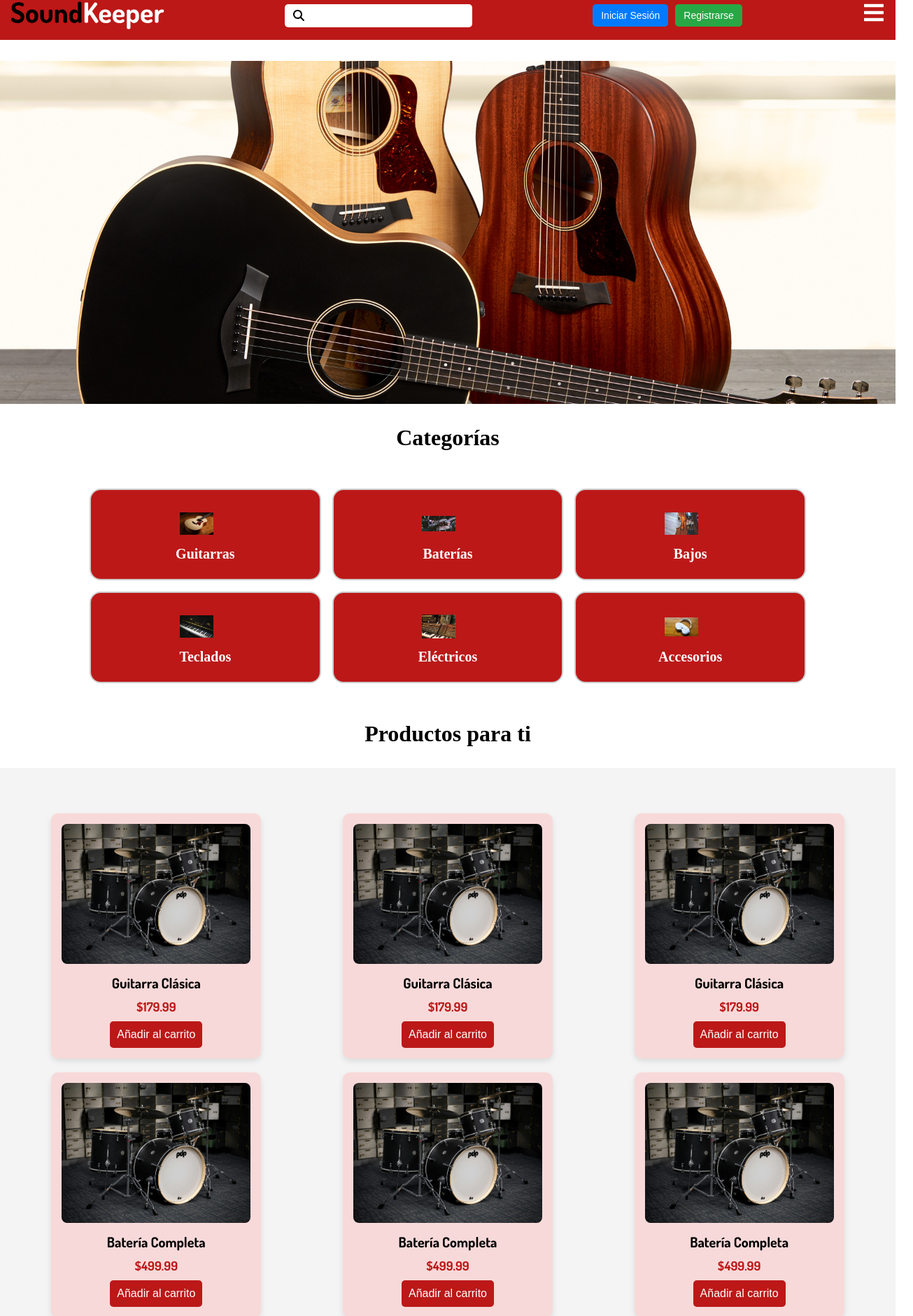
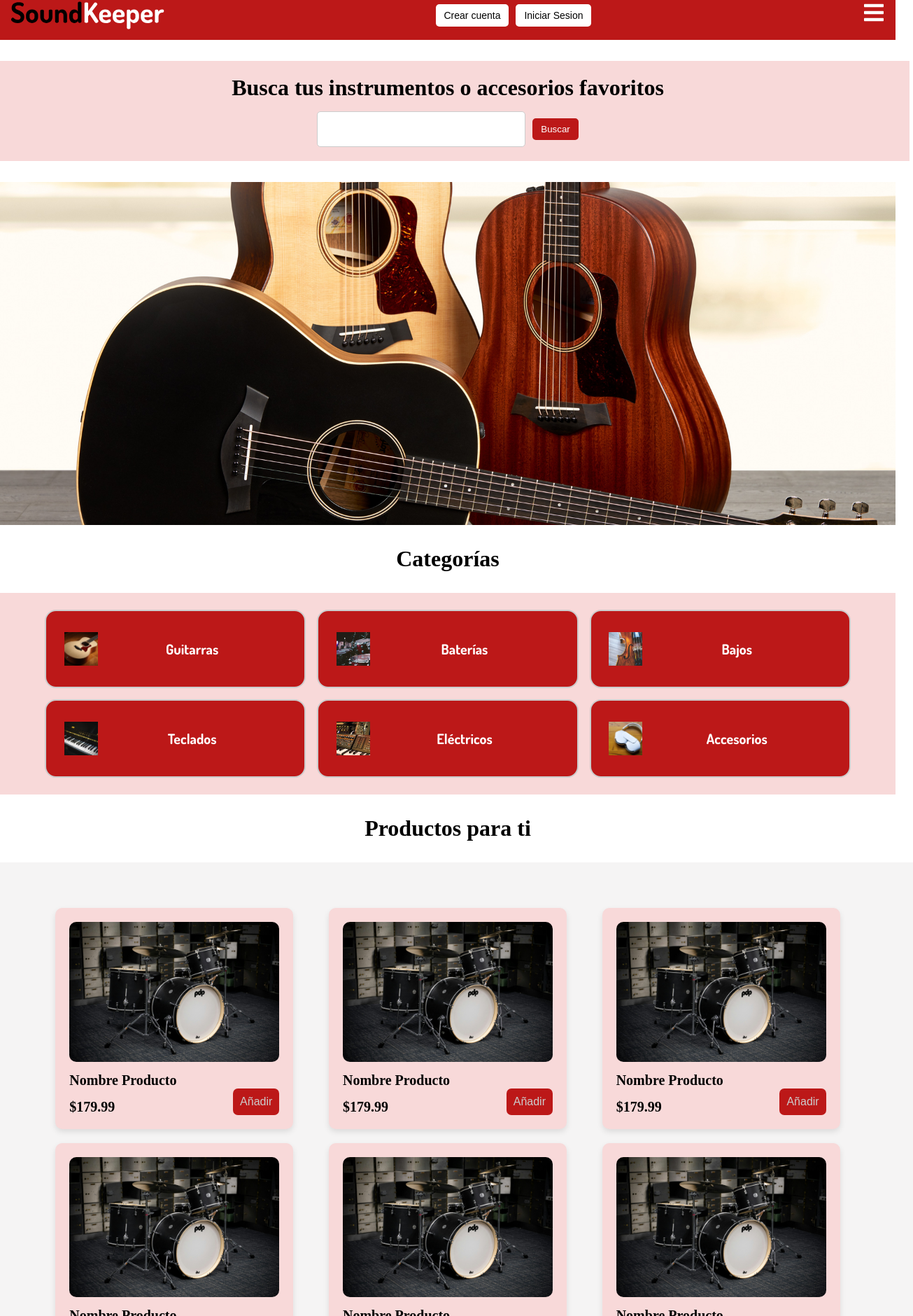
Before and after one commit to ValentinaRamosRomero/FE_InstrumentosMusicales, a React (Vite) app: page /productos in a window 1280 px wide. Shown: the part 13-1893 px from the top of the page at 70% size, 1305 px wide, since content can reach past the window. Built offline with nearby package versions, Linux system fonts and the light colour scheme.

Commit message:
Actualizacion Estilos Home

```diff
--- a/src/Componentes/Categories/Categoria.css
+++ b/src/Componentes/Categories/Categoria.css
@@ -1,27 +1,13 @@
 * {
   margin: 0;
   padding: 0;
-  box-sizing: border-box;
 }
-
-/* Contenedor de todas las categorías */
-.categorias-container {
-  display: grid;
-  grid-template-columns: repeat(3, 1fr);
-  width: 90vw;
-  max-width: 90%;
-  padding: 2vh 5vw;
-  justify-content: center;
-  overflow-x: hidden;
-}
-
 /* Contenedor de todas las categorías */
 .categorias-container {
   display: grid;
   grid-template-columns: repeat(3, 1fr);
   gap: 2vh;
   width: 90vw;
-  max-width: 1200px;
   margin: auto;
   padding: 2vh 5vw;
   justify-content: center;
@@ -46,15 +32,12 @@
   overflow: hidden;
 }
 
-/* Imagen dentro de la categoría */
 .categoria img {
-  width: 7vh;
-  height: 7vh;
-  object-fit: contain;
-  margin-right: 2vw;
-  display: block;
+  width: 100%;
+  height: 100%;
+  object-fit: cover;
+}
 
-/*Texto dentro de la categoría */
 .categoria span {
   font-family: "Dosis", sans-serif;
   font-weight: 600;
@@ -64,7 +47,14 @@
   text-align: center;
   color: white;
   flex-grow: 1;
+  text-align: center;
+  word-wrap: break-word;
+  display: flex;
+  align-items: center;
+  justify-content: center;
+  padding: 5px;
 }
+
 
 /* En móviles (≤ 768px), solo se muestra una categoría por fila y sin imagen */
 @media (max-width: 768px) {
@@ -131,57 +121,6 @@
     transform: scale(1.05);
   }
 }
-/* Contenedor de todas las categorías */
-.categorias-container {
-  display: grid;
-  grid-template-columns: repeat(3, 1fr);
-  gap: 2vh;
-  width: 90vw;
-  max-width: 1200px;
-  margin: auto;
-  padding: 2vh 5vw;
-  justify-content: center;
-  align-items: center;
-}
-
-/* Estilos base para cada categoría */
-.categoria {
-  display: flex;
-  align-items: center;
-  justify-content: center;
-  background-color: #bc1818;
-  width: 100%;
-  min-height: 12vh;
-  height: auto;
-  border-radius: 2vh;
-  border: 0.3vh solid #ccc;
-  transition: all 0.3s ease-in-out;
-  padding: 2vh 1vw;
-  text-align: center;
-  box-sizing: border-box;
-  overflow: hidden;
-}
-
-/* Imagen dentro de la categoría */
-.categoria img {
-  width: 7vh;
-  height: 7vh;
-  object-fit: contain;
-  margin-right: 2vw;
-  display: block;
-}
-
-/* Texto dentro de la categoría */
-.categoria span {
-  font-family: "Dosis", sans-serif;
-  font-weight: 600;
-  font-size: 15px;
-  line-height: 18.96px;
-  letter-spacing: 0%;
-  text-align: center;
-  color: white;
-  flex-grow: 1;
-}
 
 /* ✅ Diseño responsivo */
 /* En móviles (≤ 768px), solo se muestra el texto (sin imagen) */
@@ -245,49 +184,7 @@
     transform: scale(1.05);
   }
 }
-}
 
-/* 🔹 Estilos base para cada categoría */
-.categoria {
-  display: flex;
-  align-items: center;
-  justify-content: center;
-  background-color: #bc1818;
-  width: 100%;
-  flex-grow: 1;
-  min-height: 12vh;
-  height: auto;
-  border-radius: 2vh;
-  border: 0.3vh solid #ccc;
-  transition: all 0.3s ease-in-out;
-  padding: 2vh 1vw;
-  text-align: center;
-  box-sizing: border-box;
-  overflow: hidden;
-  flex-direction: column;
-}
-
-/* Imagen dentro de la categoría */
-.categoria img {
-  width: 30%;
-  max-width: 50px;
-  height: auto;
-  object-fit: contain;
-  margin-bottom: 1vh;
-}
-
-/* Texto dentro de la categoría */
-.categoria span {
-  font-size: 1.8vh;
-  color: white;
-  font-weight: 600;
-  text-align: center;
-  flex-grow: 1;
-  display: flex;
-  align-items: center;
-  justify-content: center;
-  width: 100%;
-}
 
 /* Ajustes para Tablets (≥ 600px) */
 @media (min-width: 600px) {
--- a/src/Componentes/Categories/Categoria.jsx
+++ b/src/Componentes/Categories/Categoria.jsx
@@ -3,10 +3,10 @@ import "./Categoria.css";
 
 const Categoria = ({ imgSrc, nombre }) => {
   return (
-    <div className="categoria">
+    <button className="categoria">
       <img src={imgSrc} alt={nombre} />
       <span>{nombre}</span>
-    </div>
+    </button>
   );
 };
 
--- a/src/Componentes/Header/Header.css
+++ b/src/Componentes/Header/Header.css
@@ -70,26 +70,26 @@
 
 .auth-buttons .btn-login,
 .auth-buttons .btn-register {
-  background-color: #007bff;
-  color: white;
+  background-color: white;
+  color:#000000;
   border: none;
   padding: 8px 12px;
   border-radius: 5px;
   cursor: pointer;
   font-size: 14px;
-  transition: background 0.3s ease-in-out;
+  transition: 0.3s ease-in-out;
 }
 
 .auth-buttons .btn-register {
-  background-color: #28a745;
+  background-color:white;
 }
 
 .auth-buttons .btn-login:hover {
-  background-color: #0056b3;
+  background-color: #f2f3f5;
 }
 
 .auth-buttons .btn-register:hover {
-  background-color: #218838;
+  background-color:#f2f3f5;
 }
 
 /* Estilos del icono de usuario en móviles */
@@ -130,7 +130,7 @@
   font-family: "Dosis", sans-serif;
   font-weight: 700;
   color: #333;
-  transition: background 0.2s ease-in-out;
+  transition: 0.2s ease-in-out;
 }
 
 .auth-dropdown .dropdown-btn:hover {
--- a/src/Componentes/Header/Header.jsx
+++ b/src/Componentes/Header/Header.jsx
@@ -13,22 +13,21 @@ const Header = () => {
     <header className="header">
       <img src={logo} alt="Logo" className="logo" />
 
-      {/* ✅ Corrección de la sintaxis de className */}
-      <div className={`input-container ${buscadorAbierto ? "activo" : ""}`}>
+      {/*<div className={`input-container ${buscadorAbierto ? "activo" : ""}`}>
         {!buscadorAbierto ? (
           <FaMagnifyingGlass className="icon" onClick={() => setBuscadorAbierto(true)} />
         ) : (
           <>
-            <input type="text" placeholder="Buscar productos..." />
+            <input type="text" placeholder="" />
             <FaMagnifyingGlass className="icon" />
           </>
         )}
-      </div>
+      </div>*/}
 
       <div className="auth-container">
         <div className="auth-buttons">
-          <button className="btn-login">Iniciar Sesión</button>
-          <button className="btn-register">Registrarse</button>
+          <button className="btn-login">Crear cuenta</button>
+          <button className="btn-register">Iniciar Sesion</button>
         </div>
 
         <div className="mobile-auth">
--- a/src/Componentes/Products/Producto.css
+++ b/src/Componentes/Products/Producto.css
@@ -1,5 +1,9 @@
 /* Contenedor de Productos */
 .productos-container {
+  display: grid;
+  grid-template-columns: repeat(3, 1fr);
+  gap: 20px;
+  justify-items: center;
   width: 90%;
   max-width: 1200px;
   margin: 40px auto;
@@ -14,23 +18,18 @@
   margin-bottom: 20px;
 }
 
-/* Grid para los productos */
-.productos-grid {
-  display: grid;
-  grid-template-columns: repeat(auto-fit, minmax(250px, 1fr));
-  gap: 20px;
-  justify-items: center;
-}
-
-/* Tarjeta de Producto */
 .producto-card {
   background-color: #f8d9d9;
-  padding: 15px;
+  padding: 20px;
   border-radius: 10px;
   box-shadow: 0px 4px 8px rgba(0, 0, 0, 0.1);
-  text-align: center;
   width: 100%;
   max-width: 300px;
+  position: relative;
+  display: flex;
+  flex-direction: column;
+  align-items: flex-start;
+
 }
 
 /* Imagen de Producto */
@@ -38,35 +37,32 @@
   width: 100%;
   height: 200px;
   object-fit: cover;
-  border-radius: 8px;
+  border-radius: 10px;
 }
 
-/* Nombre del Producto */
-.producto-nombre {
-  font-family: "Dosis", sans-serif;
+.producto-nombre,
+.producto-precio{
+
+  margin: 15px 0px 0px 0px;
   font-size: 20px;
-  font-weight: 700;
-  margin: 10px 0;
-}
+  text-align: left;
 
-/* Precio del Producto */
-.producto-precio {
-  font-family: "Dosis", sans-serif;
-  font-size: 18px;
-  font-weight: 700;
-  color: #bc1818;
 }
 
 /* Botón */
 .producto-boton {
   background-color: #bc1818;
-  color: white;
   font-size: 16px;
   padding: 10px;
   border: none;
-  border-radius: 5px;
   cursor: pointer;
   margin-top: 10px;
+  position: absolute;
+  bottom: 20px;
+  right: 20px;
+  color: #ccc;
+  border-radius: 7px;
+  border: none;
 }
 
 .producto-boton:hover {
@@ -83,3 +79,9 @@
     height: 180px;
   }
 }
+
+/*
+
+.card-productos button {
+
+}*/
--- a/src/Componentes/Products/Producto.jsx
+++ b/src/Componentes/Products/Producto.jsx
@@ -3,25 +3,32 @@ import "./Producto.css";
 import ejemplo from "../../assets/ejemplo.jpg";
 
 const productos = [
-  { imgSrc: ejemplo, nombre: "Guitarra Clásica", precio: "$179.99" },
-  { imgSrc: ejemplo, nombre: "Batería Completa", precio: "$499.99" },
-  { imgSrc: ejemplo, nombre: "Piano Digital", precio: "$899.99" },
-  { imgSrc: ejemplo, nombre: "Bajo Eléctrico", precio: "$299.99" },
+  { imgSrc: ejemplo, nombre: "Nombre Producto", precio: "$179.99" },
+  { imgSrc: ejemplo, nombre: "Nombre Producto", precio: "$179.99" },
+  { imgSrc: ejemplo, nombre: "Nombre Producto", precio: "$179.99" },
+  { imgSrc: ejemplo, nombre: "Nombre Producto", precio: "$179.99" },
+  { imgSrc: ejemplo, nombre: "Nombre Producto", precio: "$179.99" },
+  { imgSrc: ejemplo, nombre: "Nombre Producto", precio: "$179.99" },
+  { imgSrc: ejemplo, nombre: "Nombre Producto", precio: "$179.99" },
+  { imgSrc: ejemplo, nombre: "Nombre Producto", precio: "$179.99" },
+  { imgSrc: ejemplo, nombre: "Nombre Producto", precio: "$179.99" },
 ];
 
 const Producto = () => {
   return (
     <div className="productos-container">
-      <div className="productos-grid">
       {productos.map((producto, index) => (
         <div key={index} className="producto-card">
-            <img src={producto.imgSrc} alt={producto.nombre} className="producto-img" />
+          <img
+            src={producto.imgSrc}
+            alt={producto.nombre}
+            className="producto-img"
+          />
           <h3 className="producto-nombre">{producto.nombre}</h3>
           <h4 className="producto-precio">{producto.precio}</h4>
-            <button className="producto-boton">Añadir al carrito</button>
+          <button className="producto-boton">Añadir</button>
         </div>
       ))}
-      </div>
     </div>
   );
 };
--- a/src/Pages/Home/Home.css
+++ b/src/Pages/Home/Home.css
@@ -3,6 +3,57 @@
   flex-direction: column;
   align-items: center;
   gap: 30px;
+}
+
+.buscador {
+  background-color: #F8D9D9;
+  width: 100%;
+  display: flex;
+  flex-direction: column; /* Acomoda los elementos en columna */
+  align-items: center;
+  justify-content: center;
+  padding: 20px;
+  gap: 15px; /* Espaciado entre el texto y el input/botón */
+}
+
+.buscador h2 {
+  text-align: center; /* Asegura que el texto esté centrado */
+  margin-bottom: 10px; /* Espacio entre el texto y los demás elementos */
+}
+
+.input-group {
+  display: flex;
+  gap: 10px; /* Espacio entre el input y el botón */
+  align-items: center; /* Alineación vertical */
+}
+
+.input-container {
+  width: 250px; /* Ancho del input */
+  padding: 8px;
+  border-radius: 5px;
+  border: 1px solid #ccc;
+}
+
+.buscar-boton {
+  background-color: #bc1818;
+  color: #fff;
+  border: none;
+  padding: 8px 12px;
+  border-radius: 5px;
+  cursor: pointer;
+  transition: 0.3s;
+}
+
+.buscar-boton:hover {
+  background-color: #a31515;
+}
+
+.categorias-container {
+  background-color: #F8D9D9;
+  display: flex;
+  flex-wrap: wrap;
+  justify-content: center;
+  gap: 15px;
 }
 
 .navbar {
@@ -12,52 +63,6 @@
   align-items: center;
   justify-content: space-between;
   background-color: #bc1818;
-}
-
-.navbar img {
-  .container {
-    display: flex;
-    flex-direction: column;
-    align-items: center;
-    gap: 3vh;
-    width: 100vw;
-  }
-
-  /* Banner */
-  .banner {
-    width: 100vw;
-    height: 30vh;
-    display: flex;
-    justify-content: center;
-    align-items: center;
-  }
-
-  .banner .item {
-    width: 100%;
-    height: 100%;
-    object-fit: cover;
-  }
-
-  /* Contenedor de Categorías */
-  .categorias-container {
-    display: flex;
-    flex-direction: column;
-    align-items: center;
-    gap: 2vh;
-    width: 100vw;
-    padding: 2vh 2vw;
-  }
-
-  /* Contenedor de Productos */
-  .productos {
-    display: grid;
-    grid-template-columns: repeat(auto-fit, minmax(250px, 1fr));
-    justify-items: center;
-    padding: 3vh 2vw;
-    gap: 2vh;
-    width: 100%;
-  }
-
 }
 
 .navbar h1 {
@@ -112,101 +117,10 @@
 .banner .item {
   overflow: hidden;
 }
-
-.categorias {
-  width: 100%;
-  background-color: #f8d9d9;
-  display: grid;
-  grid-template-columns: repeat(3, 1fr);
-  grid-template-rows: auto auto;
-  height: 241px;
-  justify-content: center;
-  align-items: center;
-  padding: 10px;
-}
-
-.categorias button {
-  display: flex;
-  flex-direction: row;
-  align-items: center;
-  justify-content: center;
-  background-color: #bc1818;
-  padding: 0px;
-  cursor: pointer;
-  width: 200px;
-  height: 70px;
-  border-radius: 15px;
-  border: 2px solid #ccc;
-  overflow: hidden;
-  margin: auto;
-}
-
-.categorias button img {
-  width: 100%;
-  height: 100%;
-  object-fit: cover;
-}
-
-.categorias button span {
-  width: 70%;
-  text-align: center;
-  color: white;
-  line-height: 18px;
-  font-size: 15px;
-  font-family: "Dosis", serif;
-  font-weight: 600;
-  word-wrap: break-word;
-  display: flex;
-  align-items: center;
-  justify-content: center;
-  padding: 5px;
-}
-
 .productos {
   background-color: #f5f4f4;
-  display: grid;
-  grid-template-columns: repeat(3, 1fr);
   justify-items: center;
   padding: 25px;
   gap: 20px;
   width: 100%;
 }
-
-.card-productos {
-  position: relative;
-  display: flex;
-  flex-direction: column;
-  align-items: flex-start;
-  border: 1px;
-  background: #f8d9d9;
-  width: 223px;
-  height: 310px;
-  border-radius: 10px;
-  padding: 20px;
-}
-
-.card-productos img {
-  width: 100%;
-  height: 52%;
-  border-radius: 10px;
-  object-fit: cover;
-}
-
-.card-productos h2,
-.card-productos h3 {
-  margin: 15px 0px 0px 0px;
-  font-size: 15px;
-  text-align: left;
-}
-
-.card-productos button {
-  position: absolute;
-  bottom: 20px;
-  right: 20px;
-  background-color: #bc1818;
-  color: #ccc;
-  width: 85px;
-  height: 27px;
-  border-radius: 7px;
-  border: none;
-}
--- a/src/Pages/Home/Home.jsx
+++ b/src/Pages/Home/Home.jsx
@@ -23,21 +23,19 @@ const Home = () => {
     { imgSrc: accesorio, nombre: "Accesorios" },
   ];
 
-  const productos = [
-    { imgSrc: ejemplo, nombre: "Nombre Producto", precio: "$179.99" },
-    { imgSrc: ejemplo, nombre: "Nombre Producto", precio: "$179.99" },
-    { imgSrc: ejemplo, nombre: "Nombre Producto", precio: "$179.99" },
-    { imgSrc: ejemplo, nombre: "Nombre Producto", precio: "$179.99" },
-    { imgSrc: ejemplo, nombre: "Nombre Producto", precio: "$179.99" },
-    { imgSrc: ejemplo, nombre: "Nombre Producto", precio: "$179.99" },
-    { imgSrc: ejemplo, nombre: "Nombre Producto", precio: "$179.99" },
-    { imgSrc: ejemplo, nombre: "Nombre Producto", precio: "$179.99" },
-    { imgSrc: ejemplo, nombre: "Nombre Producto", precio: "$179.99" },
-  ];
+
 
   return (
+    <>
       <div className="container">
         <Header />
+        <div className="buscador">
+          <h1>Busca tus instrumentos o accesorios favoritos</h1>
+          <div className="input-group">
+            <input type="text" placeholder="" className="input-container" />
+            <button className="buscar-boton">Buscar</button>
+          </div>
+        </div>
         <div className="banner">
           <img src={banner} alt="Banner" className="item" />
         </div>
@@ -49,12 +47,11 @@ const Home = () => {
         </div>
         <h1>Productos para ti</h1>
         <div className="productos">
-        {productos.map((prod, index) => (
-          <Producto key={index} {...prod} />
-        ))}
+          <Producto />
         </div>
         <Footer /> {}
       </div>
+    </>
   );
 };
 
--- a/src/Pages/Landing/Landing.css
+++ b/src/Pages/Landing/Landing.css
@@ -18,7 +18,7 @@
 /* Contenedor de la imagen */
 .landing-image-container {
   width: 100%;
-  height: 100vh;
+  height: 100%;
   display: flex;
   justify-content: center;
   align-items: center;
@@ -85,9 +85,9 @@
   border: none;
   border-radius: 5px;
   cursor: pointer;
-  transition: background 0.3s ease-in-out, transform 0.2s ease;
+  transition: 0.3s ease-in-out, transform 0.2s ease;
   text-transform: uppercase;
-  text-align: center; /* ✅ Asegura que el texto esté centrado */
+  text-align: center;
 }
 
 .landing-button:hover {
```
Also changed, not shown: src/Pages/Landing/Landing.jsx (+16 -5 lines). Lines whose indentation alone changed are shown as unchanged.
